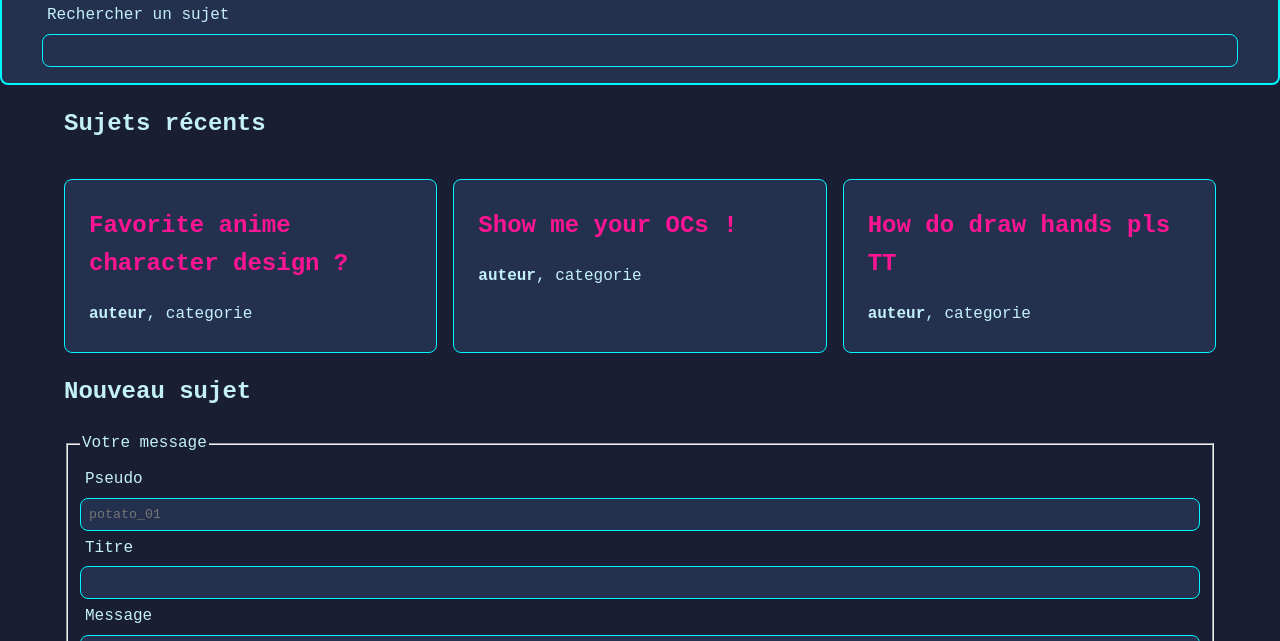
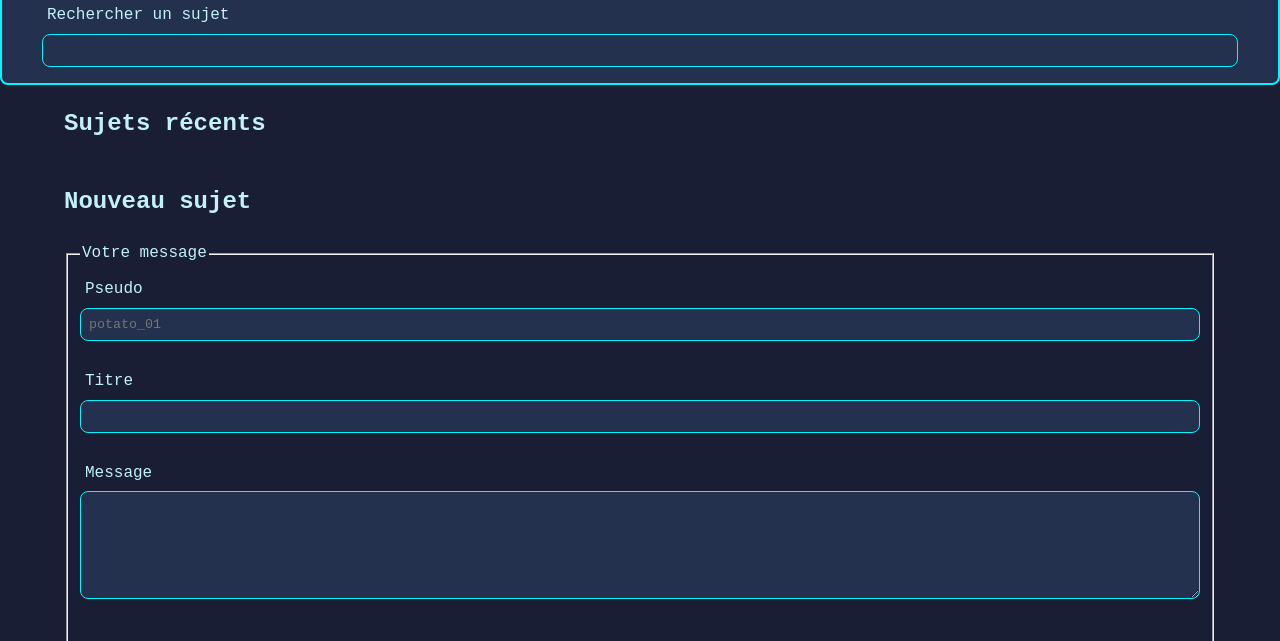
Before and after one commit to qingPng/miniforum, a plain HTML site: page index.html in a window 1280 px wide. Shown: the part 134-775 px from the top of the page. Drawn offline with Linux system fonts and the light colour scheme.

Commit message:
Page preparee: cartes en dur retirees, zones de message

```diff
--- a/index.html
+++ b/index.html
@@ -32,33 +32,21 @@
 
         <section class = "liste-sujets" id = "sujets">
             <h2> Sujets récents</h2>
-            <article class = "carte-sujet" id = "sujet_1">
-                <h3><a href = "sujet1.html">Favorite anime character design ?</a></h3>
-                <strong>auteur</strong>, categorie
-                <p></p>
-            </article>
-            <article class = "carte-sujet" id = "sujet_2">
-                <h3><a href = "sujet2.html">Show me your OCs !</a></h3>
-                <strong>auteur</strong>, categorie
-                <p></p>
-            </article>
-            <article class = "carte-sujet" id = "sujet_3">
-                <h3><a href = "sujet3.html">How do draw hands pls TT</a></h3>
-                <strong>auteur</strong>, categorie
-                <p></p>
-            </article>
         </section>
         <section>
             <h2>Nouveau sujet</h2>
-            <form action ="/topics" method = "post">
+            <form id ="form-nouveau-sujet" action ="/topics" method = "post" novalidate>
                 <fieldset>
                     <legend>Votre message</legend>
                     <label for = "pseudo">Pseudo</label>
                     <input type = "text" id ="pseudo" name = "pseudo" required placeholder="potato_01">
+                    <p class="message-erreur" id="erreur-pseudo"></p>
                     <label for = "titre">Titre</label>
                     <input type = "text" id = "titre" name ="titre" required maxlength="80">
+                    <p class="message-erreur" id="erreur-titre"></p>
                     <label for ="message">Message</label>
                     <textarea id = "message" name ="message" required rows = "6" maxlength="500"></textarea>
+                    <p class="message-erreur" id="erreur-message"></p>
                 </fieldset>
                 <fieldset>
                     <legend>Options de publication </legend>
--- a/style.css
+++ b/style.css
@@ -11,6 +11,7 @@
 --background: #191e34;
 --card-background: #24314e;
 --header: #24314e;
+--error-color: #ff3355;
 
 --space-small: 0.5rem;
 --space-medium: 1rem;
@@ -18,6 +19,14 @@
 --space-xl: 2rem;
 
 --radius: 0.5rem;
+
+.message-erreur
+{
+    margin: 0.25rem 0 0;
+    min-height: 1.2rem;
+    color: var(--error-color);
+    font-size: 0.875rem;
+}
 }
 
 img
```
Also changed, not shown: sujet1.html (+3 -1 lines), sujet2.html (+3 -1 lines), sujet3.html (+3 -1 lines), sujets.html (+3 -1 lines).
